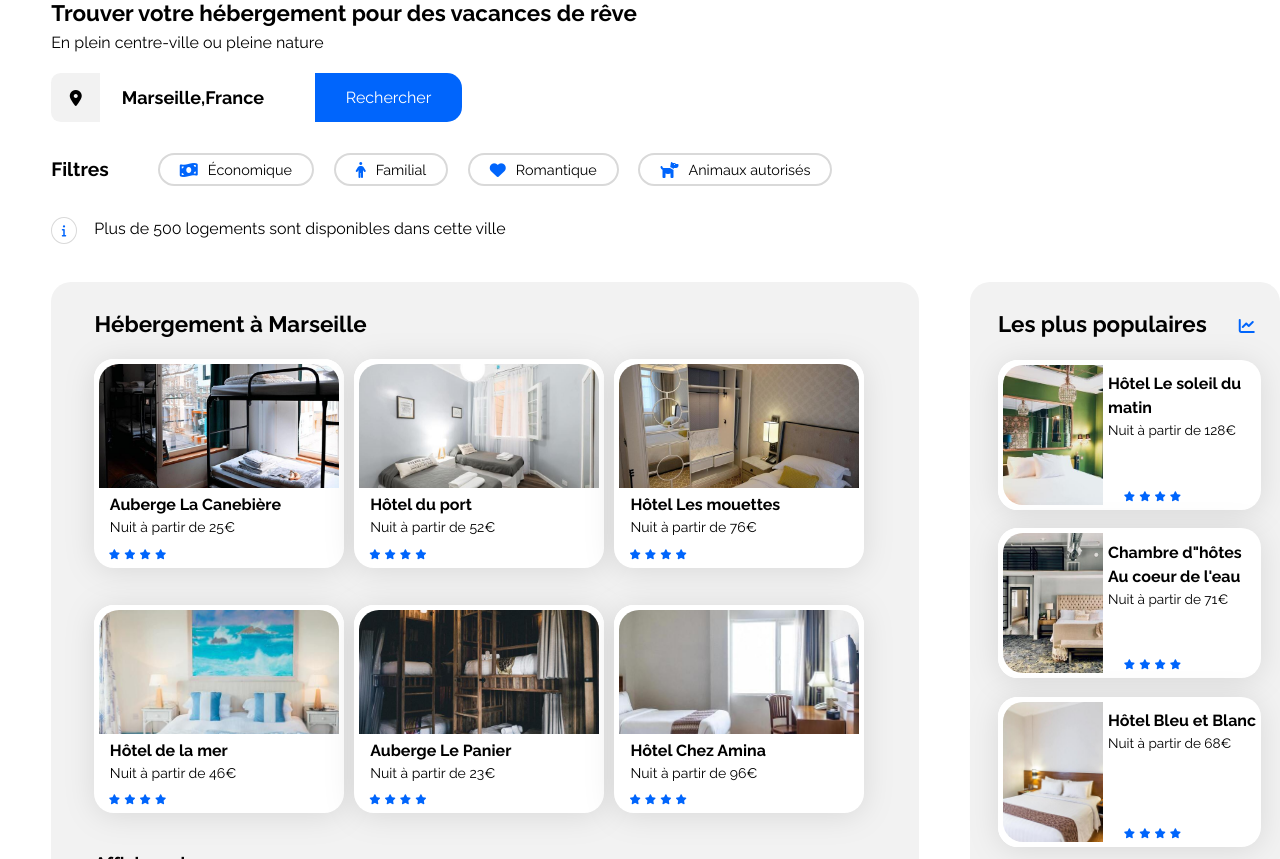
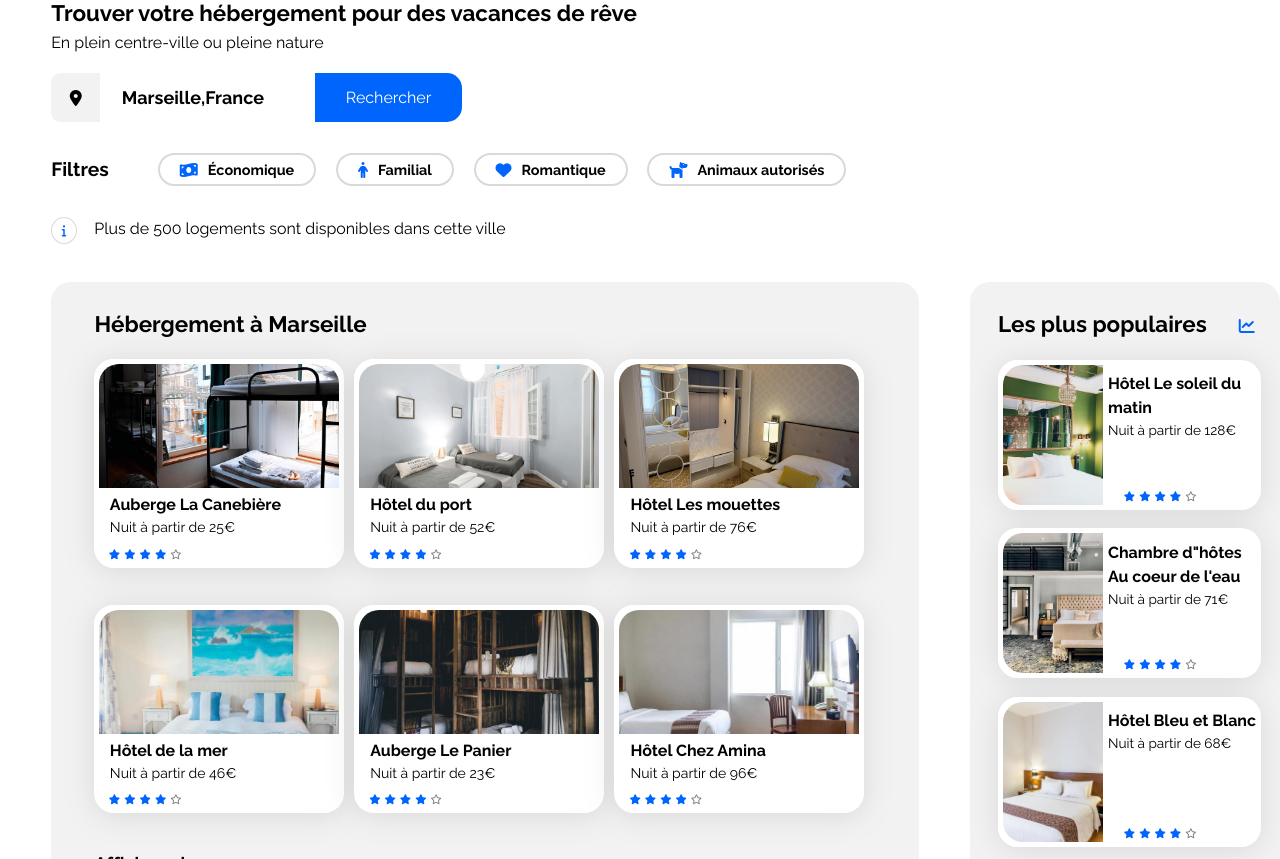
Before and after one commit to jeremymillet/booki, a plain HTML site: page index.html in a window 1280 px wide. Shown: the part 93-952 px from the top of the page. Drawn offline with Linux system fonts and the light colour scheme.

Commit message:
modification de la weight du texte des boutons,max width surle logo map-maker

```diff
--- a/css/style.css
+++ b/css/style.css
@@ -104,6 +104,7 @@ main{
 }
 #recherche-container #map-marker{
     width: 4%;
+    min-width: 45px;
     display: flex;
     justify-content: center;
     align-items: center;
@@ -199,6 +200,7 @@ main{
 .button p {
     display: flex;
     font-size:90%;
+    font-weight: 700;
 }
 
 .button:hover{
@@ -280,7 +282,7 @@ main{
 .etoile i {
     color: #0065FC;
 }
-.transparent {
+#transparent {
     color: grey;
 }
 /* img */
@@ -526,6 +528,9 @@ main{
     display: flex;
     flex-direction: column;
 }
+#logo{
+    width: 8%;
+}
 #filter {
     display: flex;
     margin-top: 2.5%;
@@ -569,7 +574,7 @@ main{
 #annonce-hebergement {
     display: flex;
     flex-wrap: wrap;
-    justify-content: space-evenly;
+    justify-content: space-between;
     width: 90%;
 }
 
@@ -602,7 +607,7 @@ main{
     flex-direction: column;
     margin-left: 4%;
     width: 92%;
-    height: 300px;
+    height: 250px;
     max-height: 1000px;
     background-color: #F2F2F2;
     border-radius: 20px;
@@ -630,7 +635,7 @@ main{
 .card-populaires .text-etoile {
     display: flex;
     flex-direction: column;
-    width: 60%;
+    width: 0%;
     height: 20%;
     min-width: 116px;
 }
--- a/index.html
+++ b/index.html
@@ -86,7 +86,7 @@
                             <i class="fa-solid fa-star fa-2xs"></i>
                             <i class="fa-solid fa-star fa-2xs"></i>
                             <i class="fa-solid fa-star fa-2xs"></i>
-                            <i class="transparent" class="fa-regular fa-star fa-2xs"></i>
+                            <i id="transparent" class="fa-regular fa-star fa-2xs"></i>
                         </div>
                     </div>
                 </a>
@@ -104,7 +104,7 @@
                             <i class="fa-solid fa-star fa-2xs"></i>
                             <i class="fa-solid fa-star fa-2xs"></i>
                             <i class="fa-solid fa-star fa-2xs"></i>
-                            <i class="transparent" class="fa-regular fa-star fa-2xs"></i>
+                            <i id="transparent" class="fa-regular fa-star fa-2xs"></i>
                         </div>
                     </div>
                 </a>
@@ -122,7 +122,7 @@
                             <i class="fa-solid fa-star fa-2xs"></i>
                             <i class="fa-solid fa-star fa-2xs"></i>
                             <i class="fa-solid fa-star fa-2xs"></i>
-                            <i class="transparent" class="fa-regular fa-star fa-2xs"></i>
+                            <i id="transparent" class="fa-regular fa-star fa-2xs"></i>
                         </div>
                     </div>
                 </a>
@@ -140,7 +140,7 @@
                             <i class="fa-solid fa-star fa-2xs"></i>
                             <i class="fa-solid fa-star fa-2xs"></i>
                             <i class="fa-solid fa-star fa-2xs"></i>
-                            <i class="transparent" class="fa-regular fa-star fa-2xs"></i>
+                            <i id="transparent" class="fa-regular fa-star fa-2xs"></i>
                         </div>
                     </div>
                 </a>
@@ -158,7 +158,7 @@
                             <i class="fa-solid fa-star fa-2xs"></i>
                             <i class="fa-solid fa-star fa-2xs"></i>
                             <i class="fa-solid fa-star fa-2xs"></i>
-                            <i class="transparent" class="fa-regular fa-star fa-2xs"></i>
+                            <i id="transparent" class="fa-regular fa-star fa-2xs"></i>
                         </div>
                     </div>
                 </a>
@@ -176,7 +176,7 @@
                             <i class="fa-solid fa-star fa-2xs"></i>
                             <i class="fa-solid fa-star fa-2xs"></i>
                             <i class="fa-solid fa-star fa-2xs"></i>
-                            <i class="transparent" class="fa-regular fa-star fa-2xs"></i>
+                            <i id="transparent" class="fa-regular fa-star fa-2xs"></i>
                         </div>
                     </div>
                 </a>
@@ -208,7 +208,7 @@
                                 <i class="fa-solid fa-star fa-2xs"></i>
                                 <i class="fa-solid fa-star fa-2xs"></i>
                                 <i class="fa-solid fa-star fa-2xs"></i>
-                                <i class="transparent" class="fa-regular fa-star fa-2xs"></i>
+                                <i id="transparent" class="fa-regular fa-star fa-2xs"></i>
                             </div>
                         </div>
                     </div>
@@ -228,7 +228,7 @@
                                 <i class="fa-solid fa-star fa-2xs"></i>
                                 <i class="fa-solid fa-star fa-2xs"></i>
                                 <i class="fa-solid fa-star fa-2xs"></i>
-                                <i class="transparent" class="fa-regular fa-star fa-2xs"></i>
+                                <i id="transparent" class="fa-regular fa-star fa-2xs"></i>
                             </div>
                         </div>
                     </div>
@@ -248,7 +248,7 @@
                                 <i class="fa-solid fa-star fa-2xs"></i>
                                 <i class="fa-solid fa-star fa-2xs"></i>
                                 <i class="fa-solid fa-star fa-2xs"></i>
-                                <i class="transparent" class="fa-regular fa-star fa-2xs"></i>
+                                <i id="transparent" class="fa-regular fa-star fa-2xs"></i>
                             </div>
                         </div>
                     </div>
```
